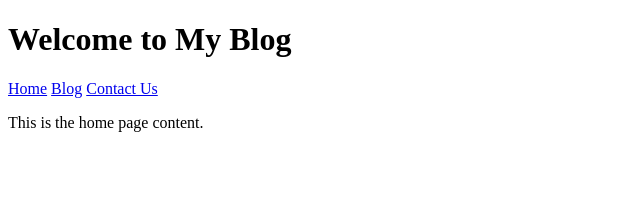
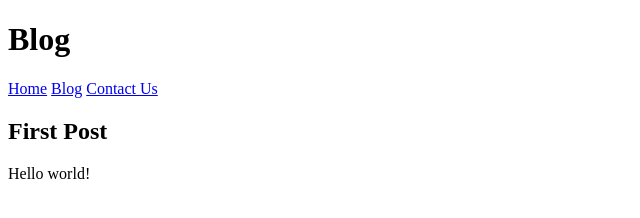
Before and after one commit to Huraira1R/Blogging-Website85, a website: page src/index.html in a window 1280 px wide. Shown: the whole page, without its empty margins (0-640 px from the left). Drawn offline with Linux system fonts and the light colour scheme.

Commit message:
changes in blog code

```diff
--- a/src/index.html
+++ b/src/index.html
@@ -3,12 +3,12 @@
 <head>
   <meta charset="UTF-8" />
   <meta name="viewport" content="width=device-width, initial-scale=1.0" />
-  <title>Home - My Blog</title>
-  <link rel="stylesheet" href="../styles/home.css" />
+  <title>Blog - My Blog</title>
+  <link rel="stylesheet" href="../styles/blog.css" />
 </head>
 <body>
   <header>
-    <h1>Welcome to My Blog</h1>
+    <h1>Blog</h1>
     <nav>
       <a href="index.html">Home</a>
       <a href="blog.html">Blog</a>
@@ -16,7 +16,10 @@
     </nav>
   </header>
   <main>
-    <p>This is the home page content.</p>
+    <article>
+      <h2>First Post</h2>
+      <p>Hello world!</p>
+    </article>
   </main>
 </body>
 </html>
--- a/styles/index.css
+++ b/styles/index.css
@@ -1,15 +1,8 @@
-body {
-    font-family: Arial, sans-serif;
-    margin: 0;
-    padding: 0;
-  }
-  header {
-    background-color: #333;
-    color: #fff;
-    padding: 1rem;
-  }
-  nav a {
-    color: #fff;
-    margin-right: 1rem;
-    text-decoration: none;
-  }
+article {
+  max-width: 800px;
+  margin: 2rem auto;
+  padding: 0 1rem;
+}
+h2 {
+  color: #333;
+}
```
